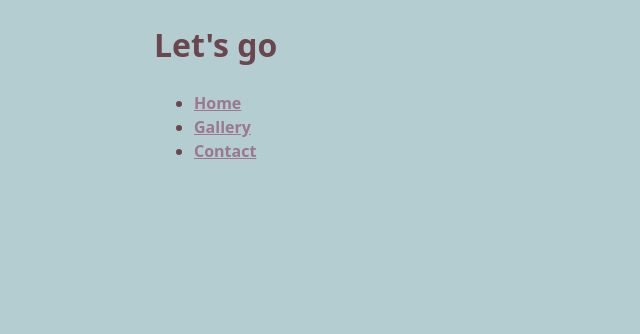
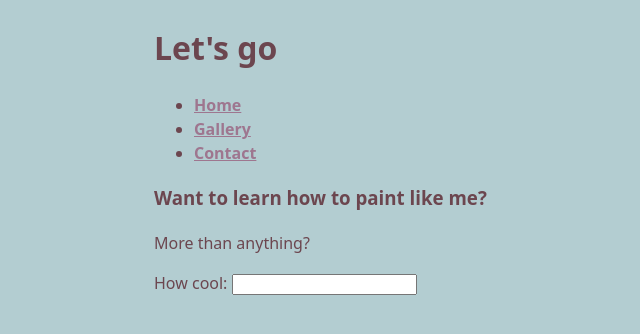
Before and after one commit to martin-peterson-git/drinkthepaint_web, a plain HTML site: page contact.html in a window 1280 px wide. Shown: the whole page, without its empty margins (86-726 px from the left). Drawn offline with Linux system fonts and the light colour scheme.

Commit message:
La till ett formulär

```diff
--- a/contact.html
+++ b/contact.html
@@ -22,5 +22,18 @@
         </ul>
       </nav>
     </header>
+
+<main>
+<h3>Want to learn how to paint like me?</h1>
+<p>More than anything?</p>
+<form>
+<p>
+<label for="name”>Namn</label>
+<input type="text” id="name” required />
+</p>
+<p>
+<label for="count”>How cool:</label>
+<input type="number” id="count” required />
+</p>
   </body>
 </html>
--- a/style.css
+++ b/style.css
@@ -9,7 +9,7 @@ body {
   color: #6c464f;
   background-color: #b3cdd1;
   max-width: 800px;
-  margin: 0 auto;
+  margin: 24px auto;
 }
 a {
   font-weight: bold;
```
Also changed, not shown: index.html (+1 -1 lines).
